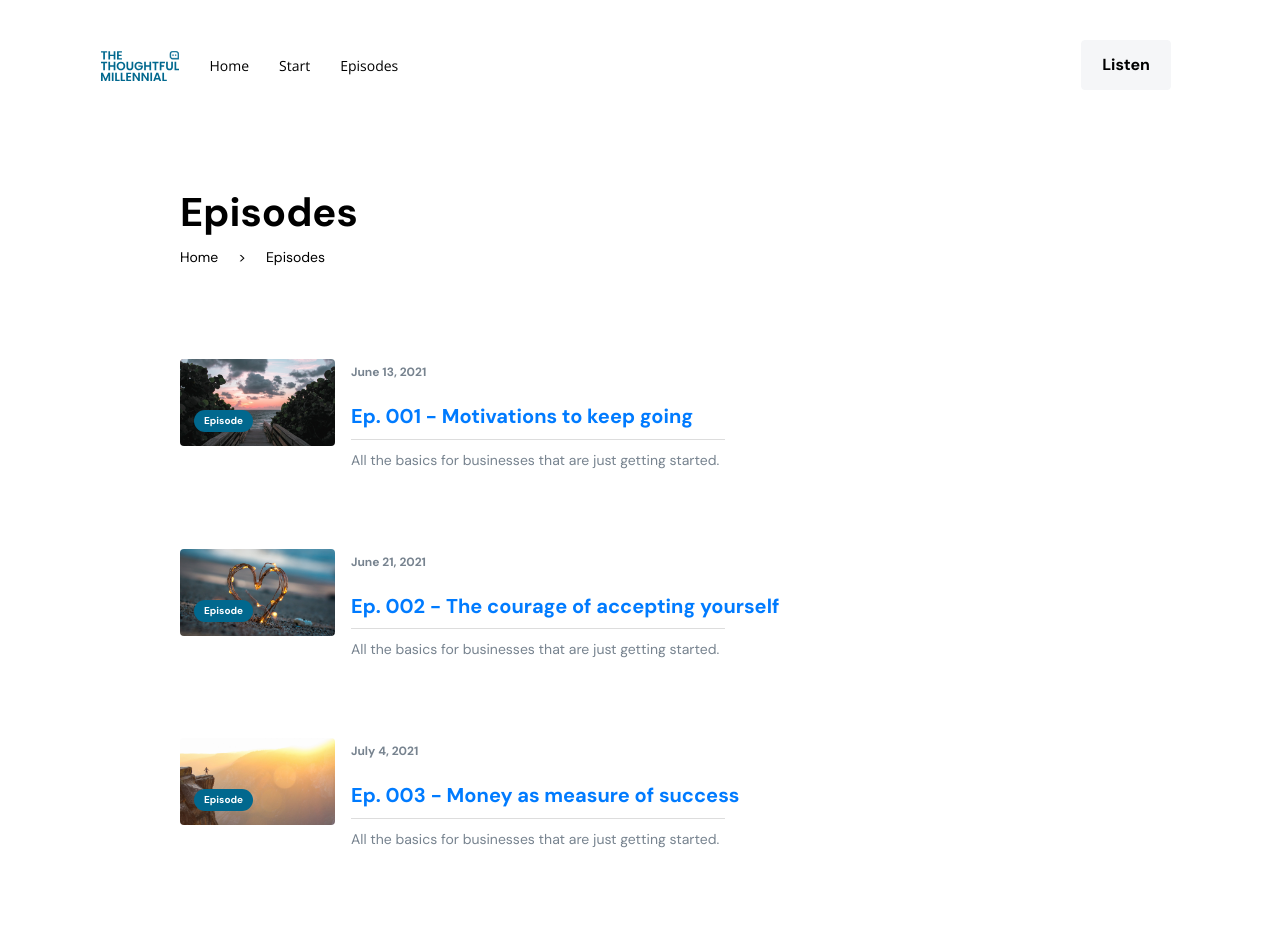
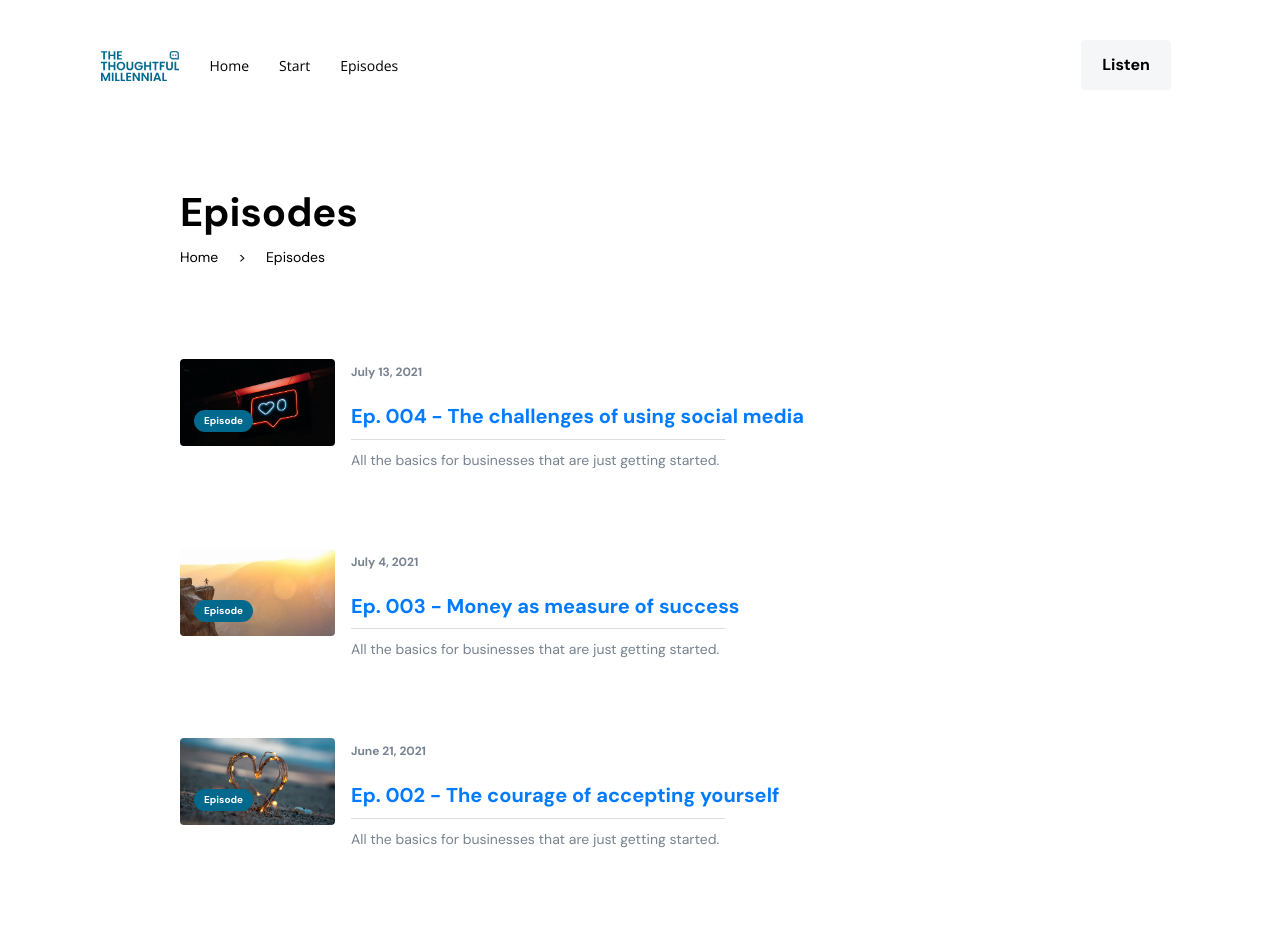
Before and after one commit to thethoughtfulmillennial/thethoughtfulmillennial.github.io, a Jekyll site: the page built from episodes.html, in a window 1280 px wide and 1400 px high. Shown: the top 926 px of the window. Built offline with Jekyll 4.4.1, drawn with Linux system fonts in a browser that asks for light colours; some of the changed text lies outside the part shown.

Commit message:
Updating episode sorting.

```diff
--- a/episodes.html
+++ b/episodes.html
@@ -18,7 +18,8 @@ layout: default
 				</section>
 				<section class="foi-page-section pt-0">
 					<div class="row">
-						{% for episode in site.episodes | sort:"order" %}
+						{% assign ordered_episodes = site.episodes | sort:"order" | reverse %}
+						{% for episode in ordered_episodes limit:3 %}
 						<div class="col-12">
 							<a href="{{ site.url }}{{ episode.url }}" class="text-decoration-none">
 								<article class="blog-post media">
```
